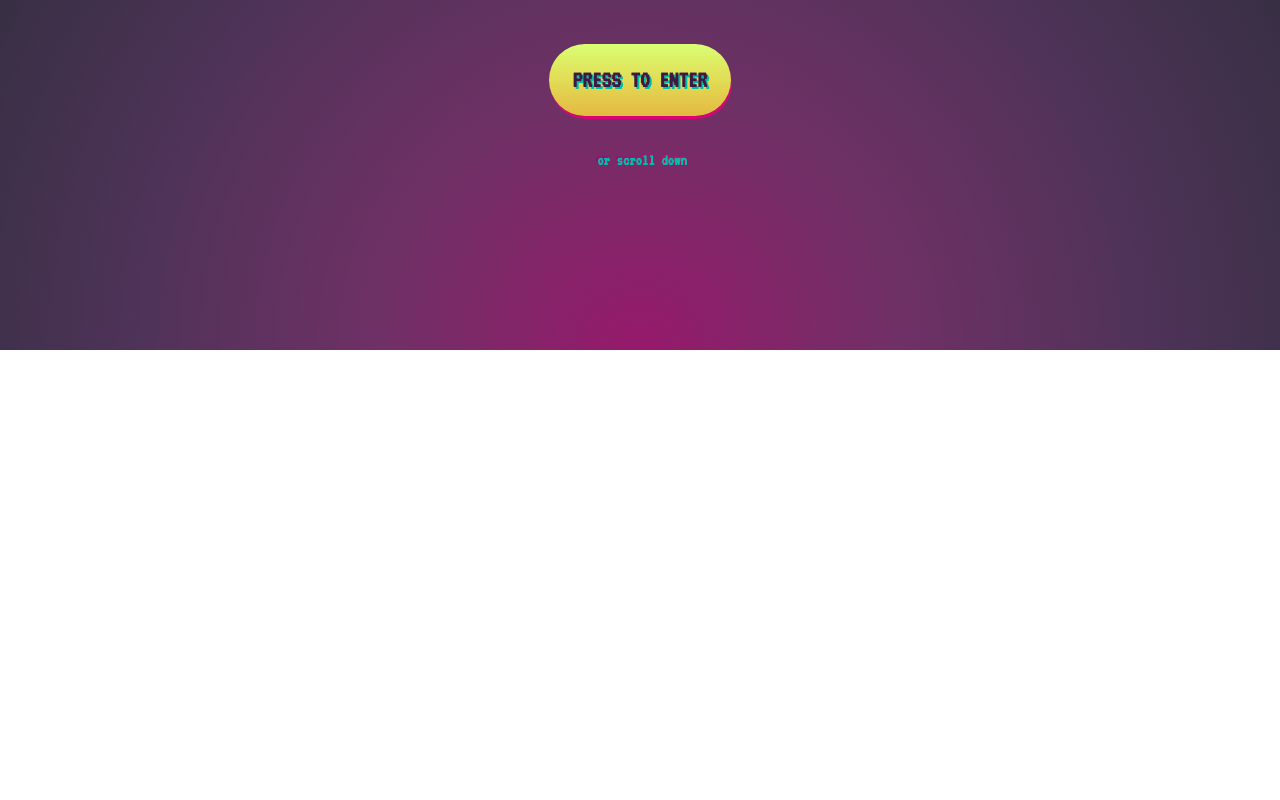
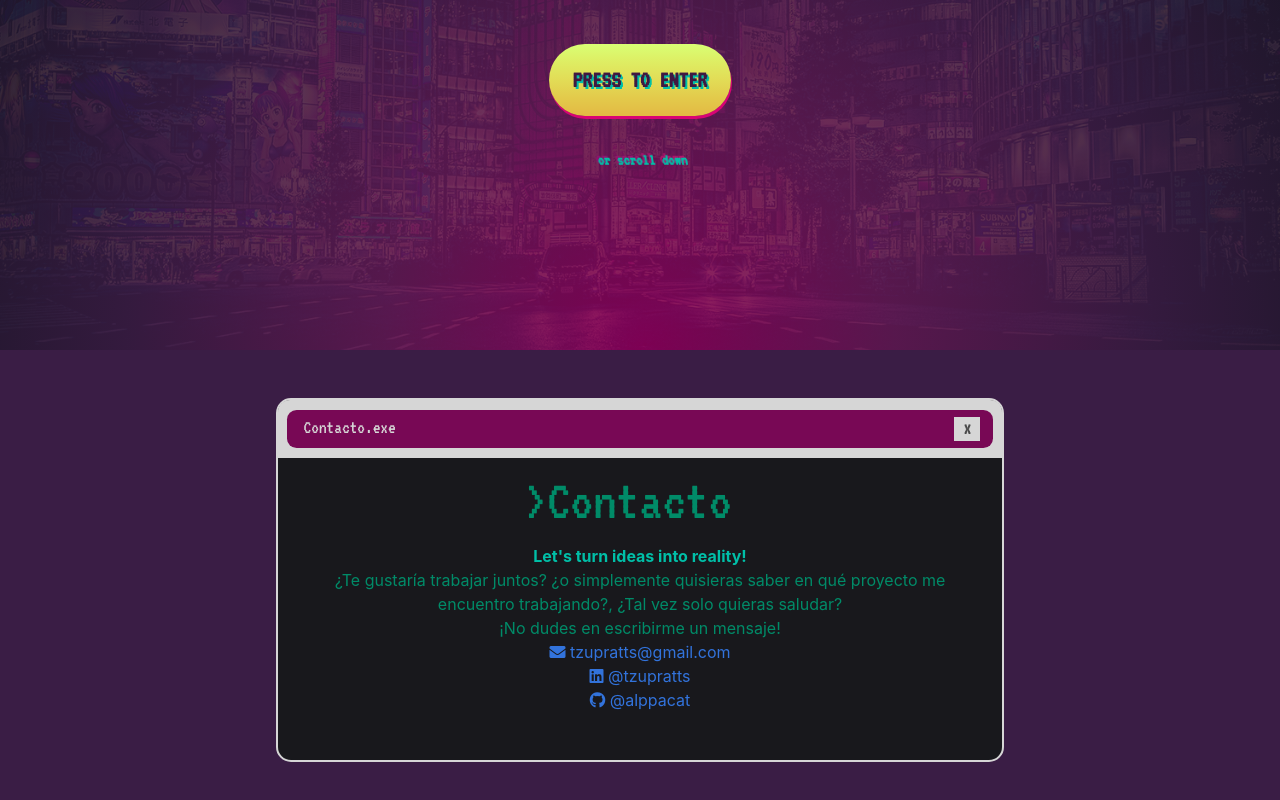
Before and after one commit to alppacat/portfolio2.0, a React (Create React App) app: page / in a window 1280 px wide. Shown: the part 450-1250 px from the top of the page. Before the commit the page ends 800 px from the top, so only its background shows below. Built offline with nearby package versions, Linux system fonts and the light colour scheme.

Commit message:
Componentes: about, skills, contact

```diff
--- a/public/index.html
+++ b/public/index.html
@@ -10,6 +10,11 @@
     <link rel="stylesheet" href="https://cdnjs.cloudflare.com/ajax/libs/bulma/0.7.2/css/bulma.css">
     <meta name="theme-color" content="#000000" />
     <link href="https://fonts.googleapis.com/css?family=Space+Mono|VT323" rel="stylesheet">
+    <link
+      rel="stylesheet"
+      href="https://use.fontawesome.com/releases/v5.5.0/css/all.css"
+      integrity="sha384-B4dIYHKNBt8Bc12p+WXckhzcICo0wtJAoU8YZTY5qE0Id1GSseTk6S+L3BlXeVIU"
+      crossorigin="anonymous"/>
     <!--
       manifest.json provides metadata used when your web app is added to the
       homescreen on Android. See https://developers.google.com/web/fundamentals/web-app-manifest/
@@ -24,7 +29,7 @@
       work correctly both with client-side routing and a non-root public URL.
       Learn how to configure a non-root public URL by running `npm run build`.
     -->
-    <title>React App</title>
+    <title>Tzu Pratts | Front-end Developer</title>
   </head>
   <body>
     <noscript>You need to enable JavaScript to run this app.</noscript>
--- a/src/App.js
+++ b/src/App.js
@@ -3,11 +3,15 @@ import logo from './logo.svg';
 import './App.css';
 
 import Home from './Components/Home';
+import Desktop from './Components/Desktop'
 
 class App extends Component {
   render() {
     return (
-     <Home/>
+      <React.Fragment>
+        <Home/>
+        <Desktop/>
+      </React.Fragment>
     );
   }
 }
--- /dev/null
+++ b/src/Components/Desktop.js
@@ -0,0 +1,48 @@
+import React, { Component } from 'react';
+
+import About from '../UI/About'
+import Skills from '../UI/Skills'
+import Contact from '../UI/Contact'
+import DesktopUI from '../UI/Desktop'
+
+
+class Desktop extends Component {
+    constructor(props) {
+        super(props);
+        this.state = {
+            About:false,
+            Skills:false,
+            Contact: true,
+         }
+    }
+
+
+    checkWindow = () => {
+        const state = this.state;
+        for(let key in state){
+            if(state[key]){
+                return key
+            }
+        }
+    }
+
+    getConsoleType = () => {
+        const ConsoleType = this.checkWindow()
+        if(ConsoleType === "About"){
+            console.log(ConsoleType)
+            return <About/>
+        }else if(ConsoleType === "Skills"){
+            return <Skills/>
+        }else if(ConsoleType === "Contact"){
+            return <Contact/>
+        }
+    }
+    render() {
+
+        return (<React.Fragment>
+            <DesktopUI component={this.getConsoleType()}/>
+        </React.Fragment>  );
+    }
+}
+
+export default Desktop;
--- a/src/Components/Home.js
+++ b/src/Components/Home.js
@@ -26,7 +26,7 @@ class Home extends Component {
         return (
         <section className="home">
             <div className="container">
-            <h1 className="title">
+            <h1 className="title title-home">
             <Typewriter
               onInit={typewriter => {
                 typewriter
--- a/src/Components/home.css
+++ b/src/Components/home.css
@@ -7,10 +7,12 @@
         rgb(58, 29, 69, 0.9),
         rgb(30, 24, 44, 0.9),
         rgb(12, 12, 14, 0.9)
-      )
+      ), url('../assets/30577992388_b5e447777e_o.jpg');
+    background-size: cover;
+    background-repeat: no-repeat;
 }
 
-.title{
+.title-home{
     color: #d90474;
     text-shadow: 2px 2px #00bfa8;
     font-size: 10em;
@@ -96,6 +98,19 @@
     text-shadow: 2px 2px #00bfa8;
   }
 
+  #press-to-enter:hover{
+    cursor: pointer;
+    color: #3f1942;
+    background-image: linear-gradient(
+      to bottom,
+      #e3b943,
+      #e3ca4b,
+      #e2dc56,
+      #deed63,
+      #d9ff74
+    );
+  }
+
   @media screen and (max-width: 768px){
 .title {
     font-size:  7em;
--- /dev/null
+++ b/src/UI/About.js
@@ -0,0 +1,27 @@
+import React from 'react';
+
+import './Desktop.css'
+
+import Console from './Console'
+
+const About = (props) => {
+    const name = "Sobre mi";
+
+    const body = () => {
+        return (
+            <div className="console-body-about">
+                <p> >Hola, soy Tzu y nací con una computadora bajo el brazo. </p>
+                 <p> >Soy Front-end developer, aunque también tengo estudios en sociología por parte de la UNAM. </p>
+               <p> >Me apasiona el mundo de la tecnología, desde pequeña desarrollé mi amor por las computadoras, la ciencia ficción,
+                la literatura y los vídeojuegos.</p>
+            </div>
+
+        )
+    }
+
+    return(
+        <Console name={name} body={body()}/>
+    )
+}
+
+export default About;
--- /dev/null
+++ b/src/UI/Console.js
@@ -0,0 +1,34 @@
+import React from 'react';
+import Typewriter from "typewriter-effect";
+
+
+const Console = (props) => {
+    return(
+        <section className="section">
+            <div id="console" className="container">
+            <div id="nav-console" >
+                <div className="level options-colors">
+                 <p className="level-left console-title">{props.name}.exe</p>
+                 <p className="level-right console-x">X</p>
+                </div>
+            </div>
+            <div className="console-body">
+                <h1><Typewriter
+              onInit={typewriter => {
+                typewriter
+                  .typeString(">"+props.name)
+                  .callFunction(() => {
+                  })
+                  .pauseFor(2500)
+                  .start();
+              }}
+            /></h1>
+                {props.body}
+            </div>
+            </div>
+        </section>
+    )
+
+}
+
+export default Console;
--- /dev/null
+++ b/src/UI/Contact.js
@@ -0,0 +1,43 @@
+import React from 'react';
+
+import Console from './Console'
+
+const Contact = () => {
+    const name = "Contacto";
+    const body = () => {
+        return(
+        <div className="console-body-contact">
+            <section className="section">
+                <span>Let's turn ideas into reality!</span>
+                <p>¿Te gustaría trabajar juntos?
+                    ¿o simplemente quisieras saber en qué proyecto me encuentro trabajando?,
+                    ¿Tal vez solo quieras saludar?</p>
+                    <p>¡No dudes en escribirme un mensaje!</p>
+                <ul>
+                    <li>
+                        <a href="mailto:tzupratts@gmail.com">
+                        <i class="fas fa-envelope"/>{" "}
+                        tzupratts@gmail.com</a>
+                    </li>
+                    <li>
+                    <a target="_blank" rel="noopener noreferrer" href="https://www.linkedin.com/in/tzupratts/">
+                    <i class="fab fa-linkedin" />{" "}
+                    @tzupratts
+                    </a>
+                    </li>
+                    <li>
+                    <a target="_blank" rel="noopener noreferrer" href="https://github.com/alppacat">
+                    <i class="fab fa-github" />{" "}
+                     @alppacat
+                    </a>
+                    </li>
+                </ul>
+            </section>
+        </div>
+        )
+
+    }
+    return (<Console name={name} body={body()}/>)
+}
+
+export default Contact;
--- /dev/null
+++ b/src/UI/Desktop.css
@@ -0,0 +1,70 @@
+#desktop{
+    background-color: #3A1D45;
+    height: 100vh;
+    /* width: 100vw; */
+}
+
+#console{
+    background-color: #18181C;
+    width: 66%;
+    border: 2px solid #d6d6d6;
+    border-radius: 15px 15px 15px 15px;
+}
+#nav-console {
+    background-color: #d6d6d6;
+    padding: .6em;
+    border-radius: 12px 12px 0 0;
+}
+.options-colors{
+    background-color: #780855;
+    padding: .3em;
+    border-radius: .6em;
+}
+
+.console-title {
+    color: #d6d6d6;
+    font-family: "VT323", monospace;
+    font-size: 1.2em;
+    margin-left: .6em;
+}
+
+p.level-right.console-x {
+    background-color: #d6d6d6;
+    padding: 0em .6em 0em .6em;
+    font-family: "VT323", monospace;
+    font-weight: bolder;
+    margin-right: .5em;
+}
+.console-body-about {
+    color: #008b68;
+    text-align: start;
+    padding: 2em;
+}
+
+.console-body-about p{
+    margin: 1em;
+    text-align:justify;
+}
+.console-body h1{
+    font-size: 3.6em;
+    font-family: "VT323", monospace;
+}
+.console-body{
+    color: #008b68;
+
+}
+.console-body-skills{
+    display: flex;
+}
+h3.title{
+    font-family: VT323,monospace;
+    color: #008b68;
+}
+.console-body-contact section {
+    margin-top: -3em;
+}
+
+.console-body-contact span{
+    color: #00bfa8;
+    font-weight: bolder;
+}
--- /dev/null
+++ b/src/UI/Desktop.js
@@ -0,0 +1,18 @@
+import React from 'react';
+import './Desktop.css'
+
+
+import About from './About'
+
+const Desktop = (props) => {
+    return(
+        <section id="desktop">
+            <div className="container">
+            {props.component}
+            </div>
+         </section>
+    )
+
+}
+
+export default Desktop
--- /dev/null
+++ b/src/UI/Skills.js
@@ -0,0 +1,75 @@
+import React from 'react';
+
+import Console from './Console'
+
+const Skills = () => {
+    const name = "Habilidades";
+
+    const body = () =>{
+        return(
+            <div className="console-body-skills">
+            <section className="section section-skills">
+            <div>
+            <h3 className="title">Desarrollo</h3>
+                <ul>
+                    <li>JavaScript</li>
+                    <li>ReactJs</li>
+                    <li>React Native</li>
+                    <li>Firebase</li>
+                    <li>NodeJs</li>
+                    <li>Git/Github</li>
+                    <li>Bulma</li>
+                    <li>HTML5</li>
+                    <li>CSS3</li>
+                </ul>
+
+            </div>
+
+            </section>
+
+            <section className="section section-skills">
+                <div>
+                <h3 className="title"> Diseño </h3>
+                    <ul>
+                        <li>Photoshop</li>
+                        <li>Illustrator</li>
+                        <li>Paint Tool Sai</li>
+                    </ul>
+
+                </div>
+
+            </section>
+            <section className="section section-skills">
+                <div>
+                <h3 className="title">Otros</h3>
+                    <ul>
+                        <li>Metodología Ágil</li>
+                        <li>Principios de diseño UX</li>
+                        <li>Investigación social</li>
+                    </ul>
+                </div>
+            </section>
+
+            <section className="section section-skills">
+                <div>
+                <h3 className="title">Idiomas</h3>
+                <ul>
+                    <li>Español</li>
+                    <li>Inglés</li>
+                    <li>Catalán</li>
+                </ul>
+
+                </div>
+
+            </section>
+
+
+
+            </div>
+        )
+    }
+
+    return (<Console name={name} body={body()} />)
+}
+
+export default Skills;
```
Also changed, not shown: src/assets/30577992388_b5e447777e_o.jpg (added).
